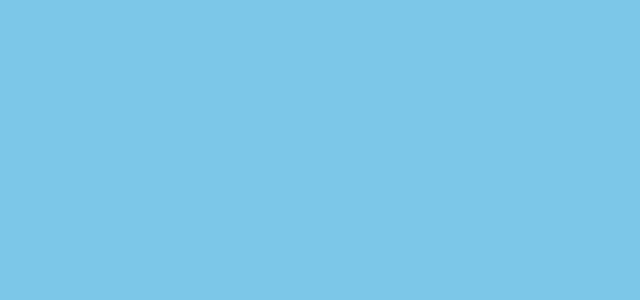
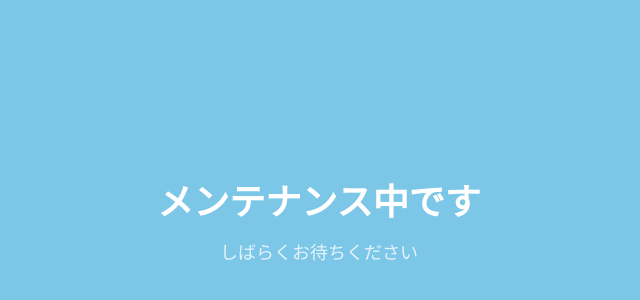
Before and after one commit to masashikuwahara/hinaselect-nuxt, a Nuxt app: page /question in a window 1280 px wide. Before the commit this address had no page. Shown: the part 164-464 px from the top of the page, without its empty margins (321-961 px from the left). Built offline with nearby package versions, Linux system fonts and the light colour scheme.

Commit message:
メンテナンスページ作成

```diff
--- a/app/app.vue
+++ b/app/app.vue
@@ -1,5 +1,5 @@
 <template>
-  <div class="min-h-screen bg-[#7cc7e8] text-gray-900">
+  <div class="min-h-screen">
     <NuxtPage />
   </div>
 </template>
--- /dev/null
+++ b/pages/question.vue
@@ -0,0 +1,6 @@
+<template>
+  <div class="flex flex-col items-center justify-center min-h-screen text-white text-center">
+    <h1 class="text-4xl font-bold mb-4">メンテナンス中です</h1>
+    <p class="text-lg opacity-80 mb-6">しばらくお待ちください</p>
+  </div>
+</template>
```
